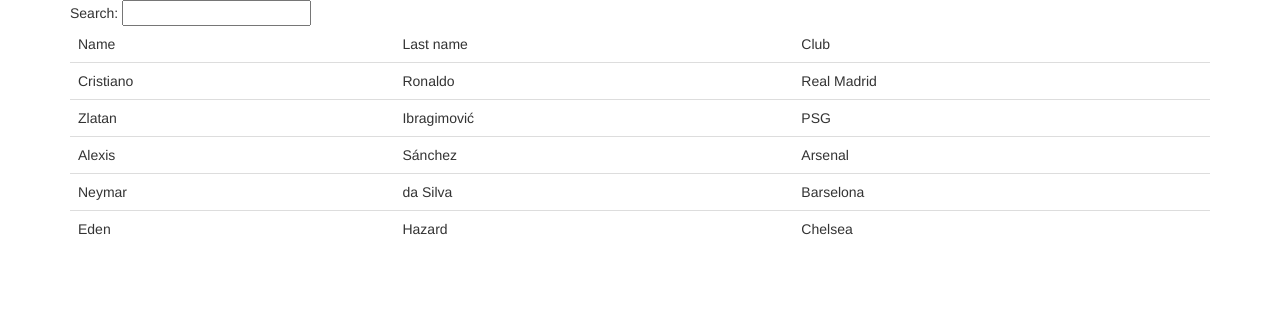
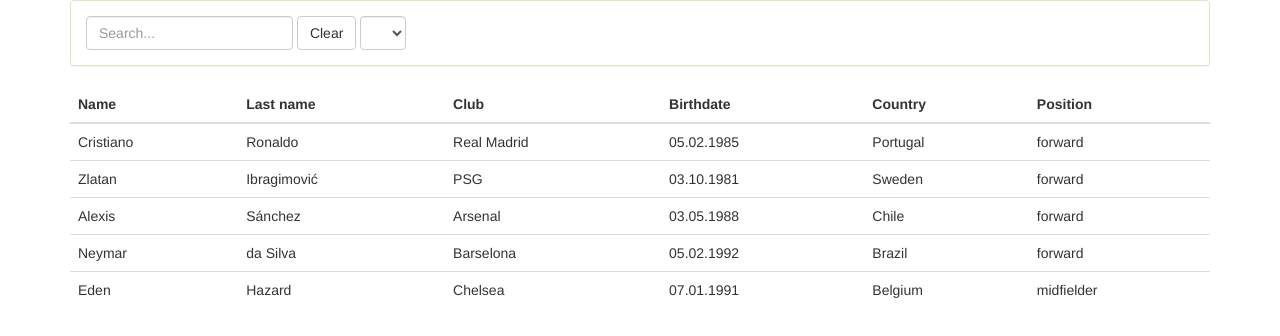
Before and after one commit to impregnable/football, a plain HTML site: page index.html in a window 1280 px wide. Drawn offline with Linux system fonts and the light colour scheme.

Commit message:
Search and all fields

```diff
--- a/html/player-list.html
+++ b/html/player-list.html
@@ -1,22 +1,37 @@
 <div>
-  <div>
-    Search: <input ng-model="search">
+  <div class="panel panel-success">
+    <div class="panel-body">
+        <div class="form-inline">
+          <input class="form-control" placeholder="Search..." ng-model="search">
+          <button class="btn btn-default" ng-click="search=''">Clear</button>
+          <select class="form-control" name="" id="">
+            <option value=""></option>
+          </select>
+        </div>
+    </div>
 
   </div>
-  <table class="table table-hover">
+  <table ng-show="filteredPlayers.length" class="table table-hover">
     <thead>
       <tr>
-        <td>Name</td>
-        <td>Last name</td>
-        <td>Club</td>
+        <th>Name</th>
+        <th>Last name</th>
+        <th>Club</th>
+        <th>Birthdate</th>
+        <th>Country</th>
+        <th>Position</th>
       </tr>
     </thead>
     <tbody>
-      <tr ng-repeat="player in players | filter:search">
+      <tr ng-repeat="player in filteredPlayers = (players | filter:search)">
         <td>{{player.name}}</td>
         <td>{{player.lastname}}</td>
         <td>{{player.club}}</td>
+        <td>{{player.birthdate}}</td>
+        <td>{{player.country}}</td>
+        <td>{{getDisplayPosition(player.position)}}</td>
       </tr>
     </tbody>
   </table>
+  <div class="alert alert-danger" ng-show="!filteredPlayers.length">Empty!</div>
 </div>
--- a/index.html
+++ b/index.html
@@ -5,6 +5,8 @@
   <link rel="stylesheet" href="bower_components/bootstrap/dist/css/bootstrap.min.css">
   <script src="bower_components/angular/angular.min.js"></script>
   <script src="bower_components/angular-route/angular-route.min.js"></script>
+  <script src="bower_components/jquery/dist/jquery.min.js"></script>
+  <script src="bower_components/bootstrap/dist/js/bootstrap.min.js"></script>
   <script src="script.js"></script>
 
 </head>
--- a/script.js
+++ b/script.js
@@ -16,5 +16,14 @@
     $http.get('data/players.json').success(function(data) {
       $scope.players = data;
     });
+
+    $scope.getDisplayPosition = function(number) {
+      switch(number) {
+        case "0": return "goalkeeper";
+        case "1": return "defender";
+        case "2": return "midfielder";
+        case "3": return "forward";
+      }
+    };
   }]
 )
```
